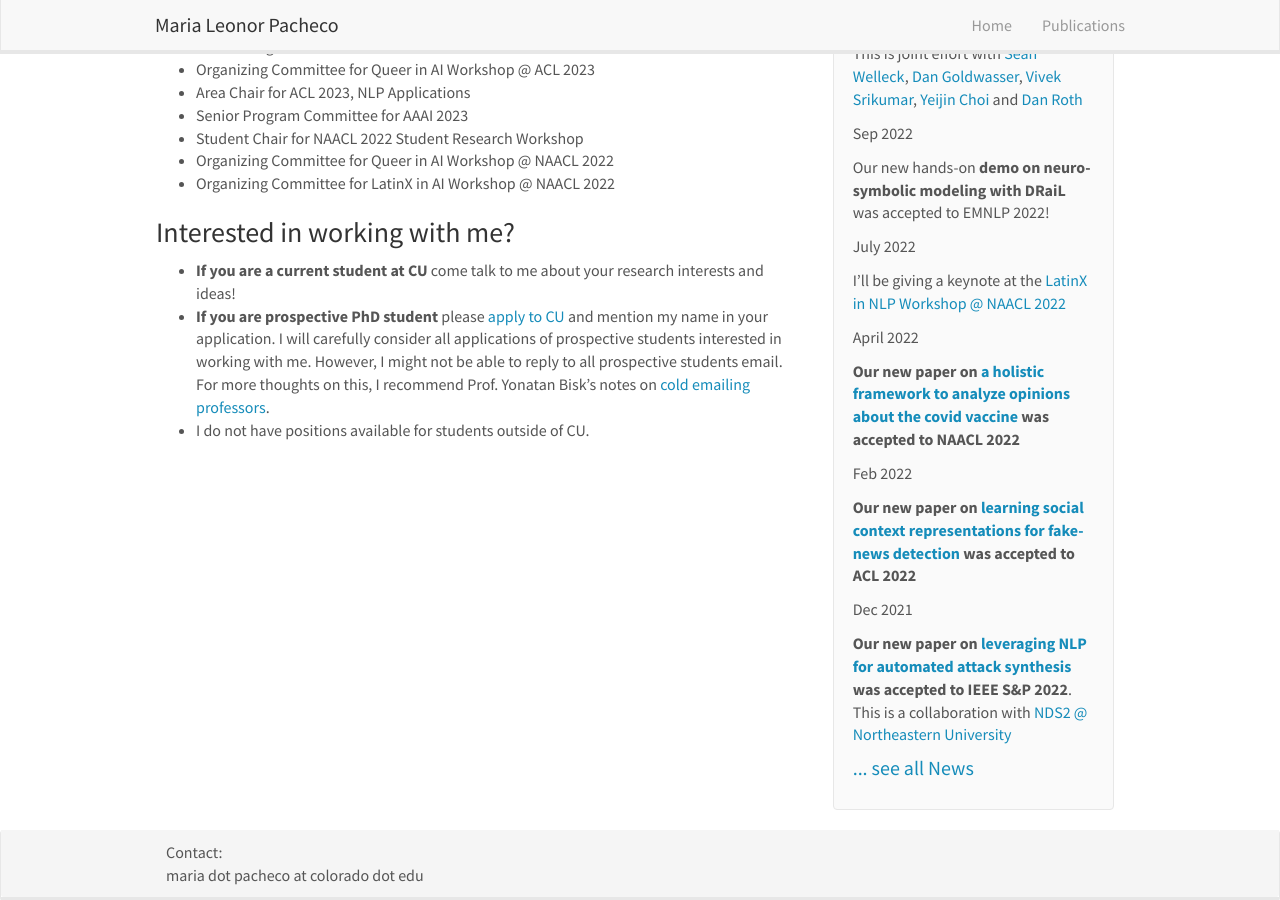
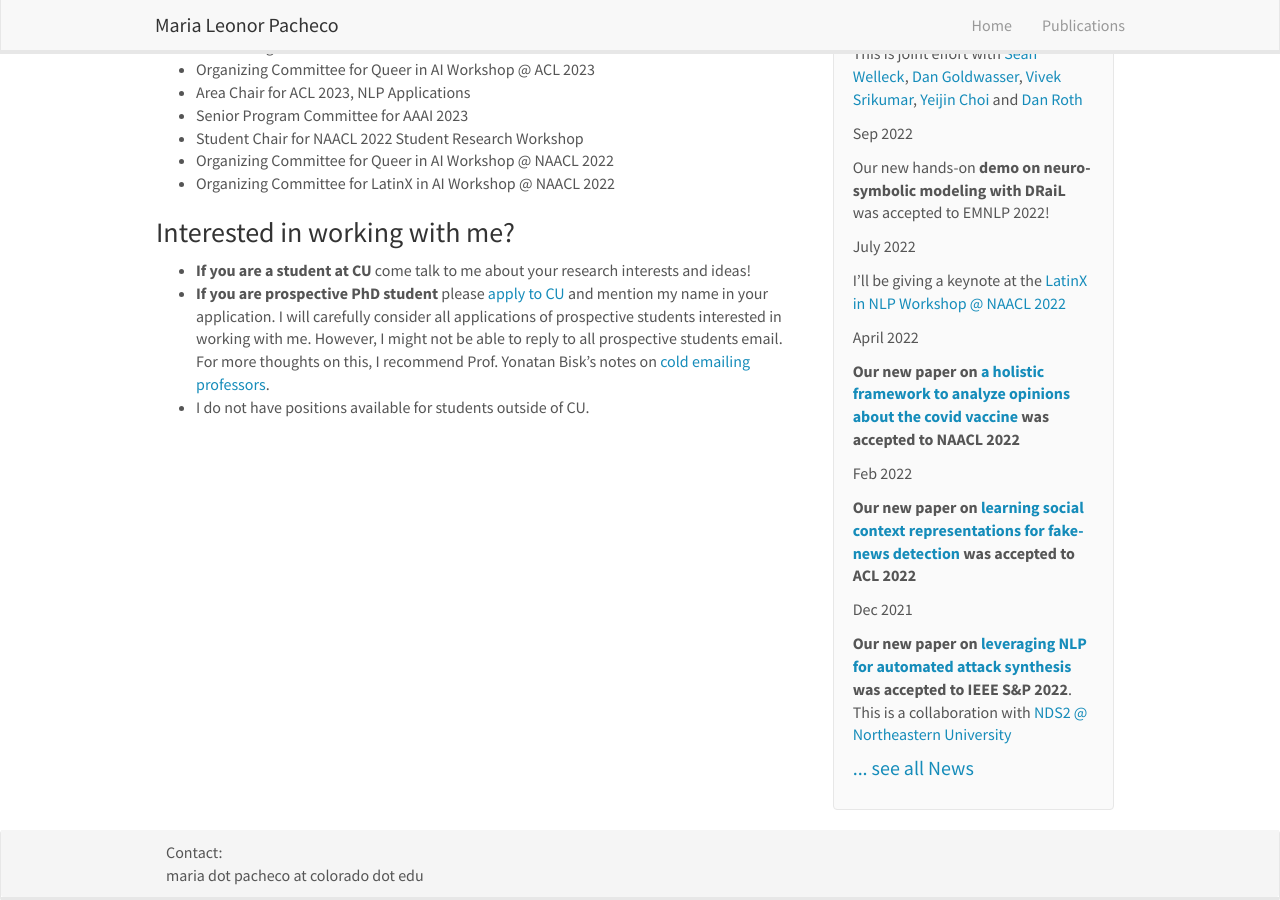
Before and after one commit to mlpacheco/mlpacheco.github.io, a Jekyll site: the page built from _pages/home.md, in a window 1280 px wide and 900 px high, scrolled down 557 px. Built offline with Jekyll 4.4.1, drawn with Linux system fonts in a browser that asks for light colours; nearby versions of some CDN libraries.

Commit message:
Update home.md

```diff
--- a/_pages/home.md
+++ b/_pages/home.md
@@ -31,6 +31,6 @@ I primarily work on Natural Language Processing and Machine Learning. I am mostl
 
 ### Interested in working with me?
 
-- **If you are a current student at CU** come talk to me about your research interests and ideas!
+- **If you are a student at CU** come talk to me about your research interests and ideas!
 - **If you are prospective PhD student** please [apply to CU](https://www.colorado.edu/cs/admissions/graduate-admissions/how-apply) and mention my name in your application. I will carefully consider all applications of prospective students interested in working with me. However, I might not be able to reply to all prospective students email. For more thoughts on this, I recommend Prof. Yonatan Bisk's notes on [cold emailing professors](https://yonatanbisk.com/emailing_professors.html).
 - I do not have positions available for students outside of CU.
```
